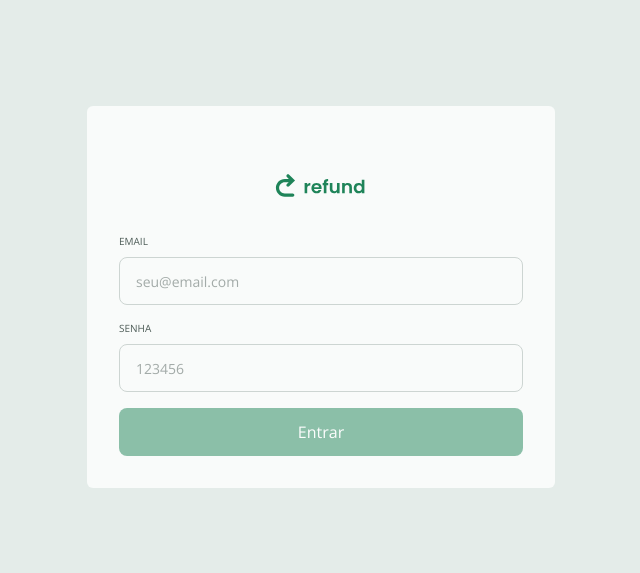
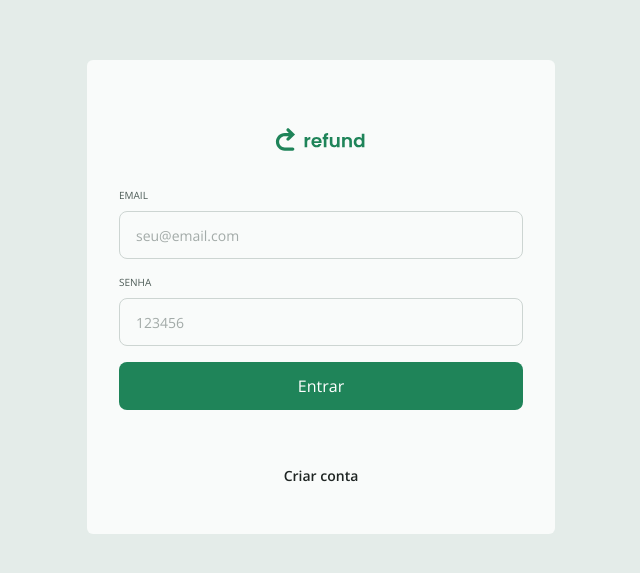
Before and after one commit to RafaDalmagro/refound, a React (Vite) app: page / in a window 1280 px wide. Shown: the part 103-676 px from the top of the page, without its empty margins (319-959 px from the left). Built offline with nearby package versions, Linux system fonts and the light colour scheme.

Commit message:
Criando metodo para envio dos dados dos inputs.

```diff
--- a/src/pages/SignIn.tsx
+++ b/src/pages/SignIn.tsx
@@ -1,21 +1,42 @@
+import { useState } from "react";
+
 import { Input } from "../components/Input";
 import { Button } from "../components/Button";
 export function SignIn() {
+    const [email, setEmail] = useState("");
+    const [password, setPassword] = useState("");
+    const [isLoading, setIsLoading] = useState(false);
+
+    function onSubmit(event: React.FormEvent) {
+        event.preventDefault();
+
+        console.log(email, password);
+    }
+
     return (
-        <form className="w-full flex flex-col gap-4">
+        <form onSubmit={onSubmit} className="w-full flex flex-col gap-4">
             <Input
                 required
                 legend="Email"
                 type="email"
                 placeholder="seu@email.com"
+                onChange={(event) => setEmail(event.target.value)}
             />
             <Input
                 required
                 legend="Senha"
                 type="password"
                 placeholder="123456"
+                onChange={(event) => setPassword(event.target.value)}
             />
-            <Button isLoading>Entrar</Button>
+            <Button type="submit" isLoading={isLoading}>
+                Entrar
+            </Button>
+            <a
+                href="/signup"
+                className="text-sm font-semibold text-gray-100 mt-10 mb-4 text-center hover:text-green-800 transition ease-linear">
+                Criar conta
+            </a>
         </form>
     );
 }
```
